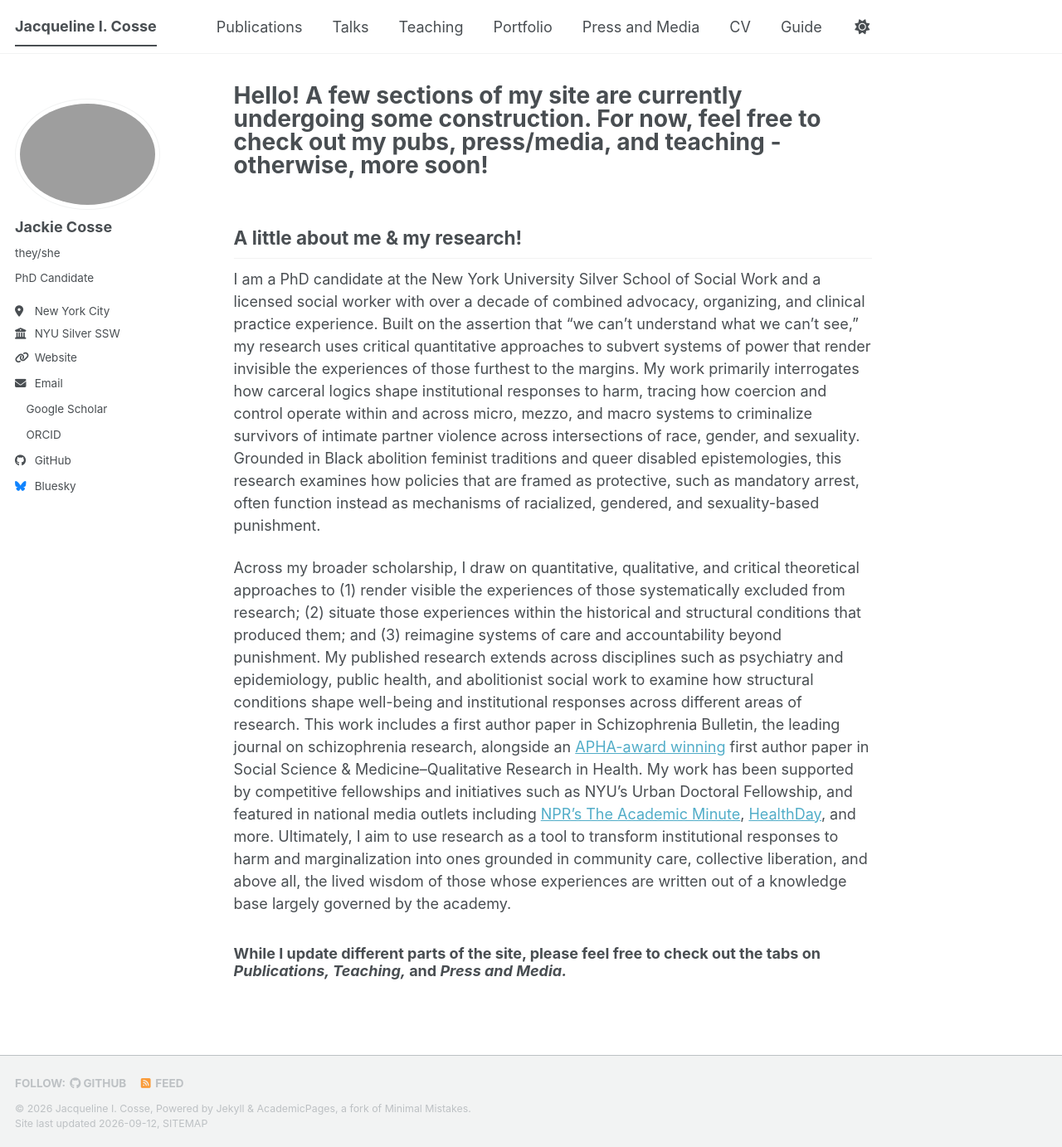
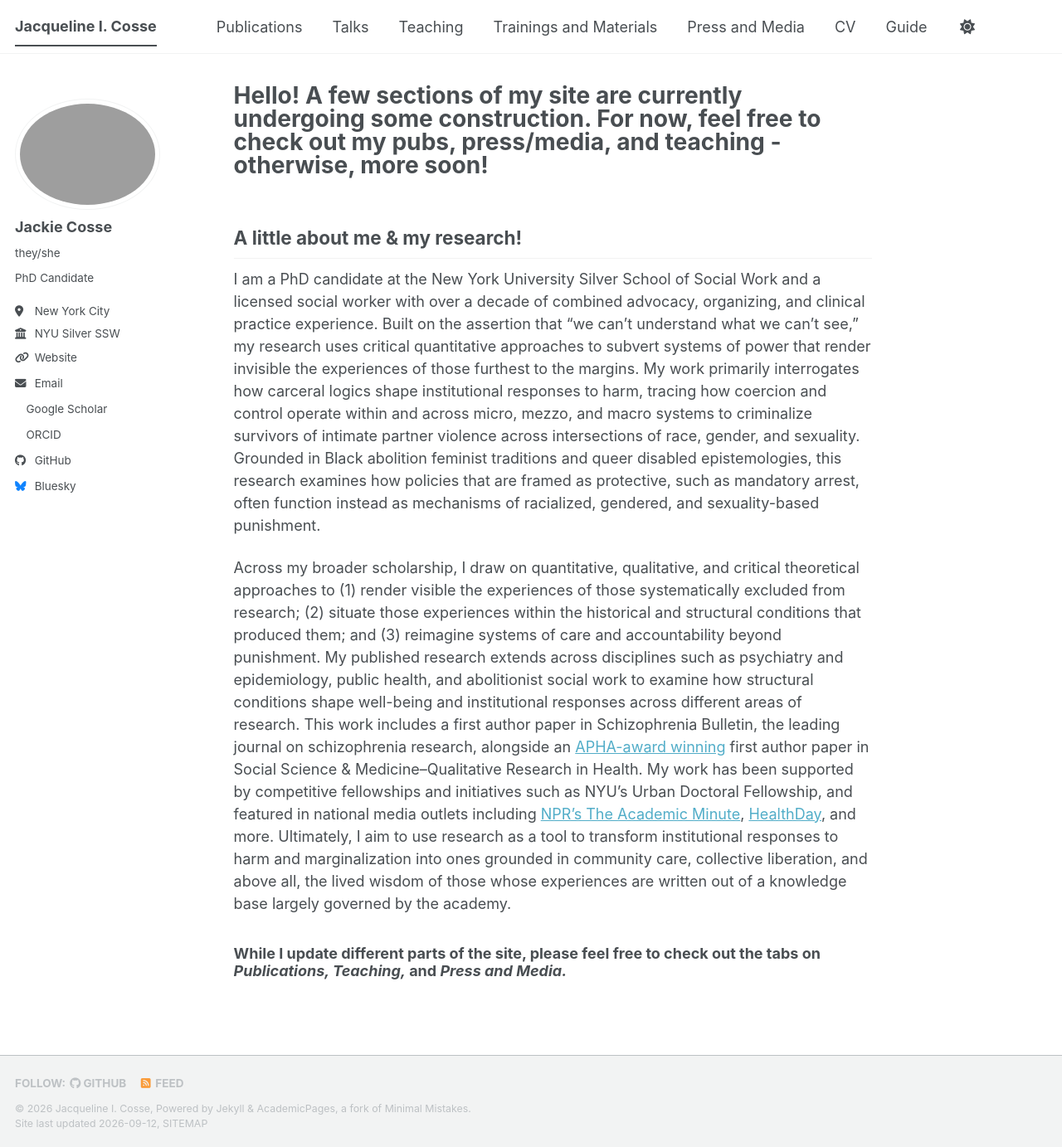
Before and after one commit to jackiecosse/jackiecosse.com, a Jekyll site: the page built from _pages/about.md, in a window 1280 px wide and 1383 px high. Shown: the whole window at 83% size. Built offline with Jekyll 4.4.1, drawn with Linux system fonts in a browser that asks for light colours; a style sheet for code colours, icons or effects is not loaded.

Commit message:
Update navigation.yml

```diff
--- a/_data/navigation.yml
+++ b/_data/navigation.yml
@@ -17,7 +17,7 @@ main:
   - title: "Teaching"
     url: /teaching/
 
-  - title: "Portfolio"
+  - title: "Trainings and Materials"
     url: /portfolio/
 
   - title: "Press and Media"
```
